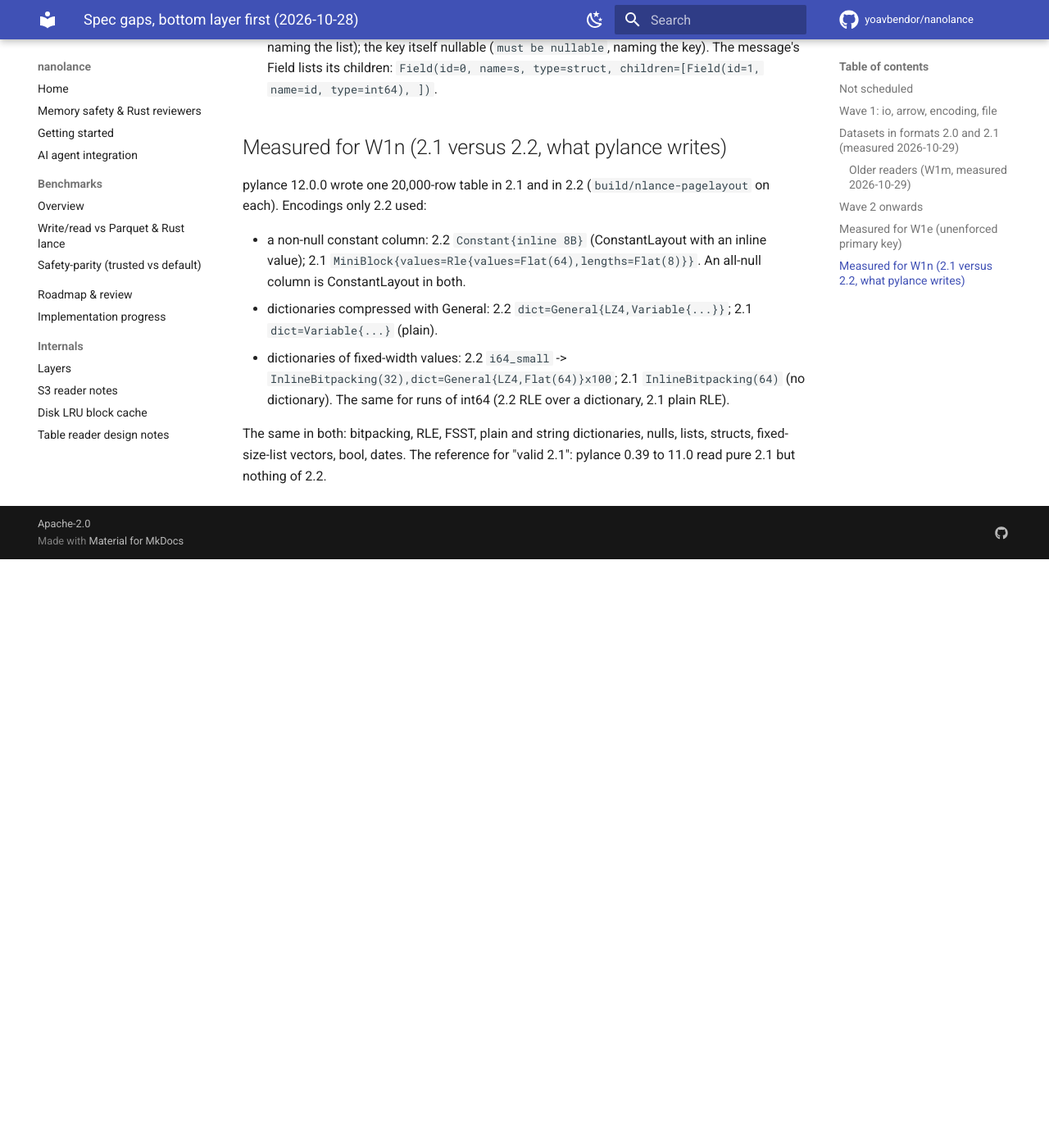
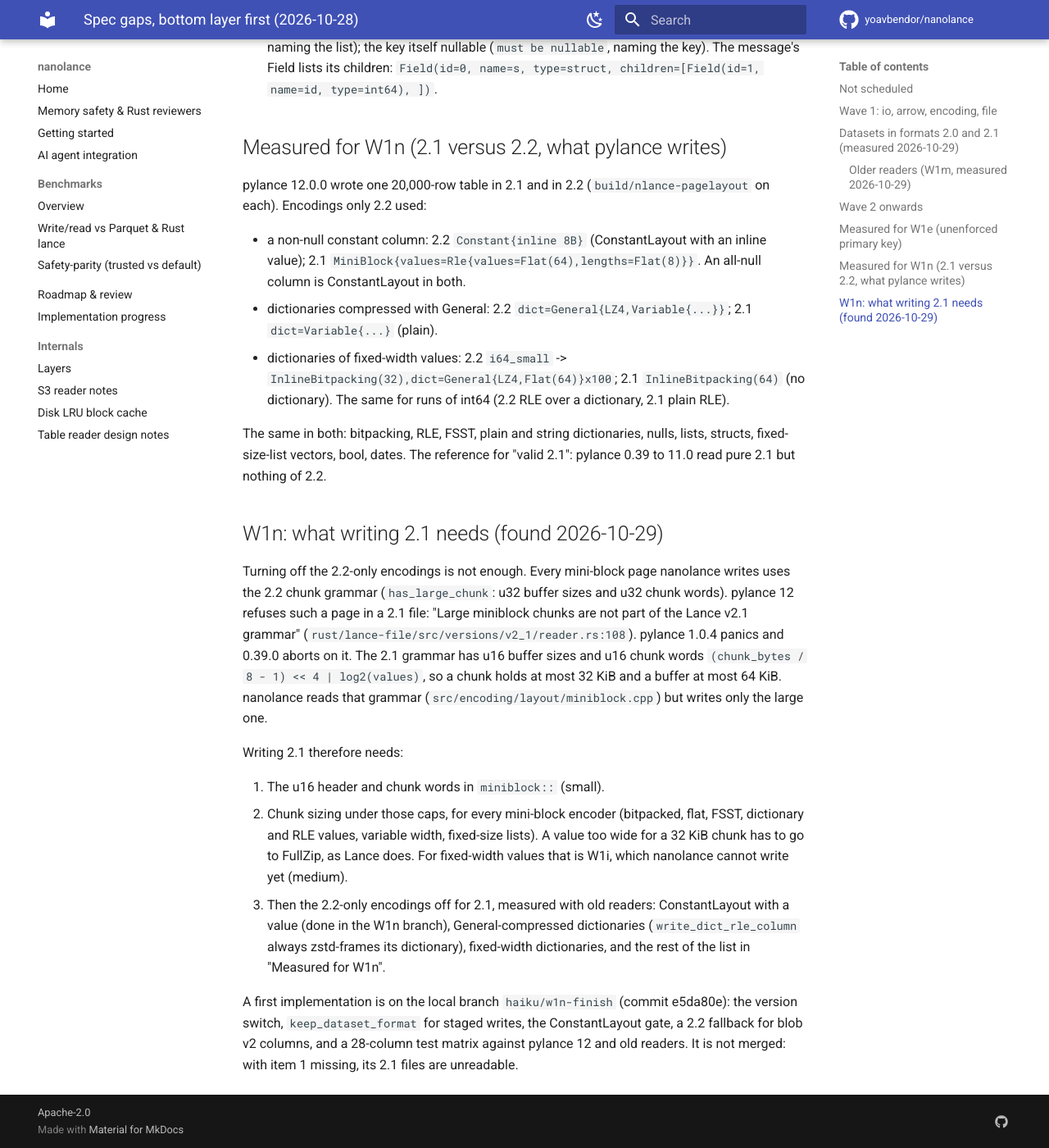
Before and after one commit to yoavbendor/nanolance, an MkDocs documentation site: the page built from docs/tasks/SPEC_GAPS.md, in a window 1280 px wide and 1400 px high, scrolled down 6412 px. Shown: the whole window at 82% size. Built offline with MkDocs 1.6.1 and Material for MkDocs 9.7.7, drawn with Linux system fonts in a browser that asks for light colours; comment, search, counter and statistics services are not loaded; before the commit the page ends 7094 px from its top, so only the background shows below that; some of the changed text lies outside the part shown.

Commit message:
docs: W1n needs a 2.1 mini-block writer (u16 grammar, 32 KiB chunks)
Claude-Session: https://claude.ai/code/session_014PGy9PK68gHvyR8T1r5ueY

```diff
--- a/docs/tasks/SPEC_GAPS.md
+++ b/docs/tasks/SPEC_GAPS.md
@@ -44,7 +44,7 @@ These stay as they are until a user asks, or the Lance pin moves:
 | W1j | `encoding.semi_structural.packed_struct`, `variable_packed_struct` | Packed structs, read and write | to measure | later |
 | W1k | `arrow.types.fixed_size_list`, `arrow.types.dictionary` | FSL of variable-width elements; dictionaries inside structs and lists | to measure | later |
 | W1o | `file.version.2_0`, `file.version.2_1` | Warn when a write adds the first 2.2 file to a 2.0 / 2.1 dataset, naming the readers it cuts off | W1m table | done 2026-10-29: `MixedFormatWarning` before the commit of each write that adds the first 2.2 file to a 2.0 / 2.1 dataset (write_dataset append, update, merge_insert, add_columns, compaction, fragment writes); `error` filter aborts it; `_target_file_version` is the one line W1n changes |
-| W1n | `file.version.2_1` | Write 2.1 files into a 2.1 dataset, so its writes stay 2.1 | the 2.2-only encodings pylance leaves out for 2.1: to measure | next after W1o (decided 2026-10-29) |
+| W1n | `file.version.2_1` | Write 2.1 files into a 2.1 dataset, so its writes stay 2.1 | measured 2026-10-29, see "W1n: what writing 2.1 needs" | blocked on a decision: needs a 2.1 mini-block writer (medium) |
 
 ## Datasets in formats 2.0 and 2.1 (measured 2026-10-29)
 
@@ -145,3 +145,27 @@ only 2.2 used:
 
 The same in both: bitpacking, RLE, FSST, plain and string dictionaries, nulls, lists, structs, fixed-size-list
 vectors, bool, dates. The reference for "valid 2.1": pylance 0.39 to 11.0 read pure 2.1 but nothing of 2.2.
+
+## W1n: what writing 2.1 needs (found 2026-10-29)
+
+Turning off the 2.2-only encodings is not enough. Every mini-block page nanolance writes uses the 2.2 chunk
+grammar (`has_large_chunk`: u32 buffer sizes and u32 chunk words). pylance 12 refuses such a page in a 2.1 file:
+"Large miniblock chunks are not part of the Lance v2.1 grammar" (`rust/lance-file/src/versions/v2_1/reader.rs:108`).
+pylance 1.0.4 panics and 0.39.0 aborts on it. The 2.1 grammar has u16 buffer sizes and u16 chunk words
+`(chunk_bytes / 8 - 1) << 4 | log2(values)`, so a chunk holds at most 32 KiB and a buffer at most 64 KiB.
+nanolance reads that grammar (`src/encoding/layout/miniblock.cpp`) but writes only the large one.
+
+Writing 2.1 therefore needs:
+
+1. The u16 header and chunk words in `miniblock::` (small).
+2. Chunk sizing under those caps, for every mini-block encoder (bitpacked, flat, FSST, dictionary and RLE values,
+   variable width, fixed-size lists). A value too wide for a 32 KiB chunk has to go to FullZip, as Lance does.
+   For fixed-width values that is W1i, which nanolance cannot write yet (medium).
+3. Then the 2.2-only encodings off for 2.1, measured with old readers: ConstantLayout with a value (done in the
+   W1n branch), General-compressed dictionaries (`write_dict_rle_column` always zstd-frames its dictionary),
+   fixed-width dictionaries, and the rest of the list in "Measured for W1n".
+
+A first implementation is on the local branch `haiku/w1n-finish` (commit e5da80e): the version switch,
+`keep_dataset_format` for staged writes, the ConstantLayout gate, a 2.2 fallback for blob v2 columns, and a
+28-column test matrix against pylance 12 and old readers. It is not merged: with item 1 missing, its 2.1 files are
+unreadable.
```
